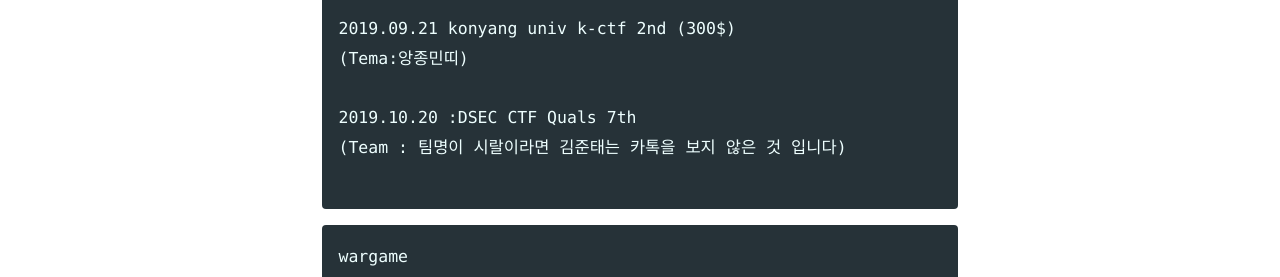
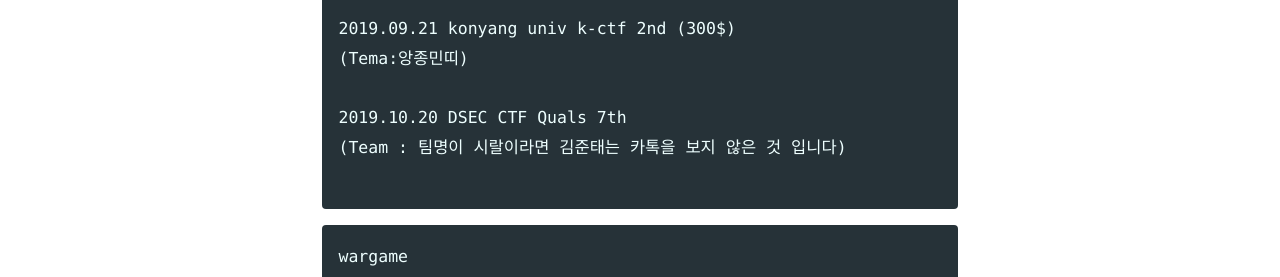
Before and after one commit to slyfizz3/slyfizz3.github.io, a Jekyll site: the page built from _pages/about.md, in a window 1280 px wide and 1400 px high. Shown: the part 1105-1382 px from the top of the window. Built offline with Jekyll 4.4.1, drawn with Linux system fonts in a browser that asks for light colours; cached includes are drawn as plain includes; nearby versions of some CDN libraries; some of the changed text lies outside the part shown.

````diff
--- a/_pages/about.md
+++ b/_pages/about.md
@@ -40,7 +40,7 @@ History(2019)
 2019.09.21 konyang univ k-ctf 2nd (300$)
 (Tema:앙종민띠)
 
-2019.10.20 :DSEC CTF Quals 7th
+2019.10.20 DSEC CTF Quals 7th
 (Team : 팀명이 시랄이라면 김준태는 카톡을 보지 않은 것 입니다)
 
 ```
````
